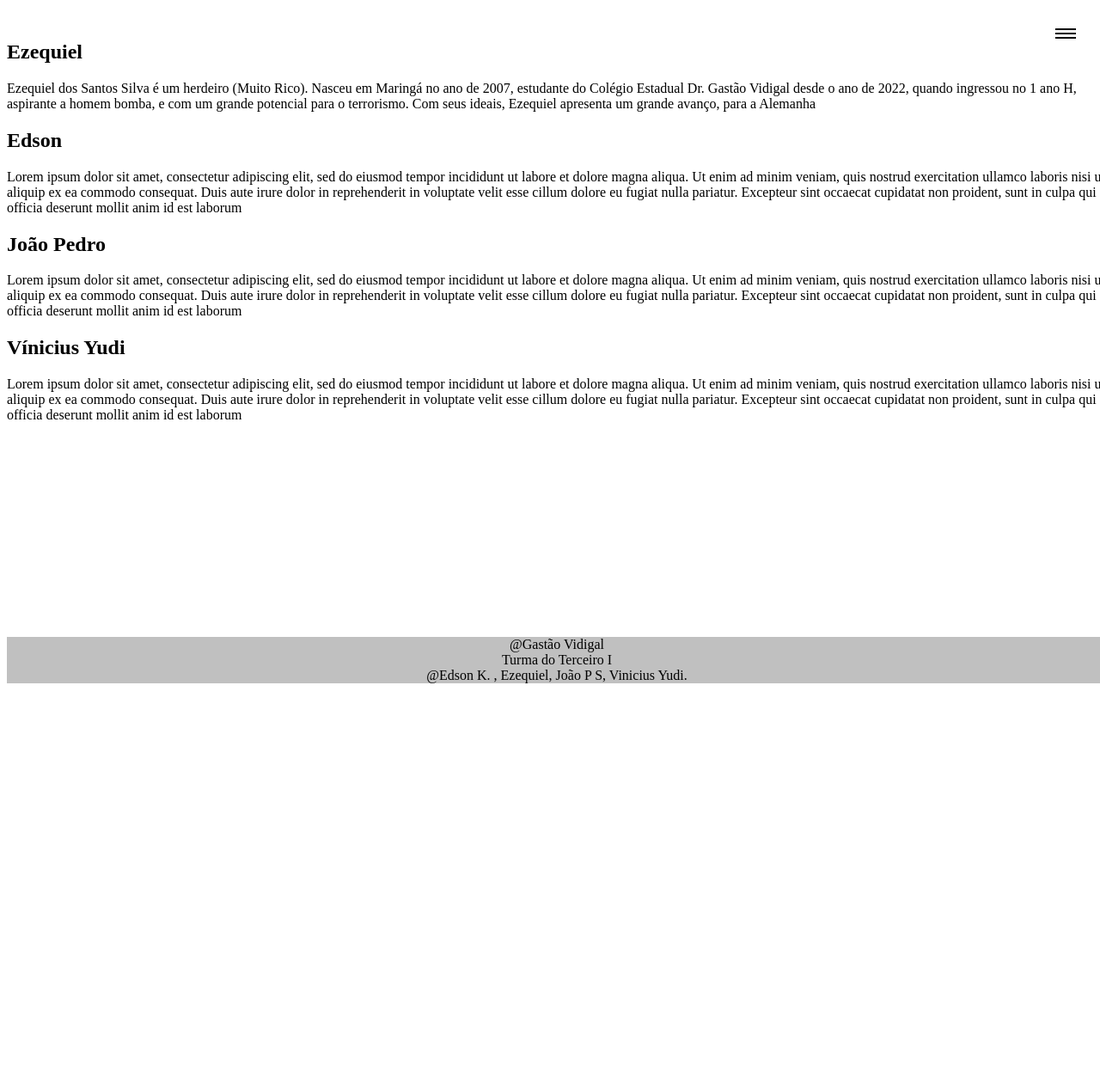
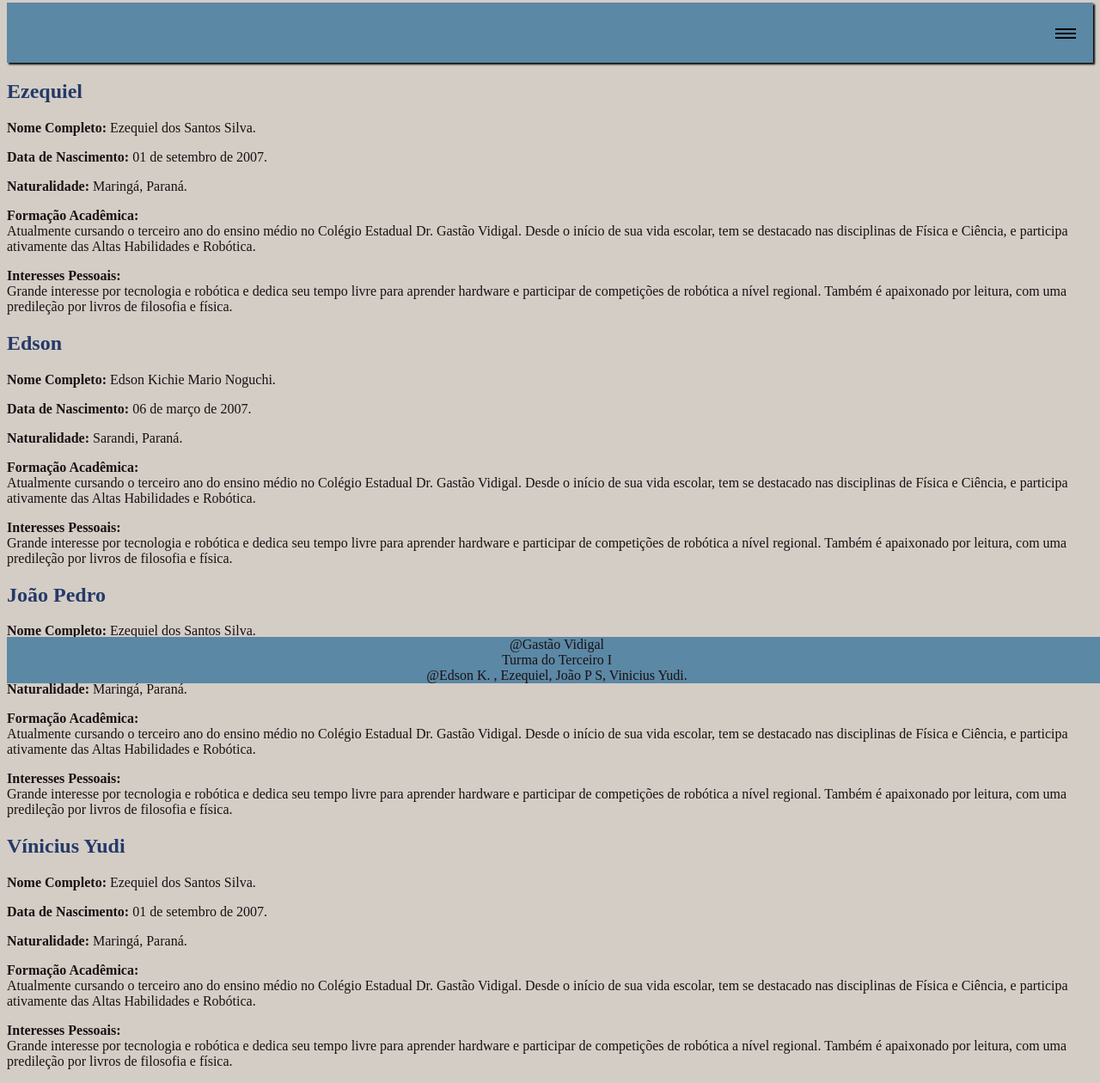
Before and after one commit to joaosilva2007/pintocoptero165, a plain HTML site: page index.html in a window 1280 px wide. Shown: the part 5-1265 px from the top of the page at 86% size. Before the commit the page ends 800 px from the top, so only its background shows below. Drawn offline with Linux system fonts and the light colour scheme.

Commit message:
Add files via upload

```diff
--- a/estilos/estilo.css
+++ b/estilos/estilo.css
@@ -1,48 +1,69 @@
+* {
+    color: #191013;
+}
 
-.definicao{
+body {
+    background-color: #d4cdc5;
+}
+
+h1 {
+    color: #243a69;
+}
+
+.definicao {
     display: block;
     width: 100vw;
     grid-area: def;
 }
-.img-definicao{
+
+.img-definicao {
     display: none;
 }
-.info{
+
+.info {
     width: 100vw;
 }
-*  margin: 0;
-.menu{
+
+.menu {
     width: 100%;
     position: sticky;
-    background-color: rgb(192, 192, 192);
-    box-shadow: 2px 2px 2px black ;
+    background-color: #5b88a5;
+    box-shadow: 2px 2px 2px black;
     top: 0;
     font-size: 48px;
 }
+
 .nav {
     width: 100%;
     height: 100%;
     position: fixed;
-    background-color: rgb(84, 84, 204);
+    background-color: #5b88a5;
     overflow: hidden;
+    font-size: 30px;
 }
+
 .nav a {
     display: block;
     padding: 30px;
     color: rgb(209, 240, 255);
+    color: black;
 }
+
 .nav a:hover {
-    background-color: rgb(73, 194, 255);
+    background-color: rgb(126, 202, 240);
 }
+
 .nav {
     max-height: 0;
     transition: max-height .1s ease-out;
 }
+
 .hamburger {
     cursor: pointer;
     float: right;
     padding: 35px 20px;
 }
+
 .hamb-line {
     background-color: rgb(0, 0, 0);
     display: block;
@@ -50,8 +71,9 @@
     position: relative;
     width: 24px;
 }
+
 .hamb-line::before,
-.hamb-line::after{
+.hamb-line::after {
     background-color: rgb(0, 0, 0);
     content: '';
     display: block;
@@ -60,34 +82,41 @@
     transition: all .2s ease-out;
     width: 100%;
 }
-.hamb-line::before{
+
+.hamb-line::before {
     top: 5px;
 }
-.hamb-line::after{
+
+.hamb-line::after {
     top: -5px;
 }
+
 .side-menu {
     display: none;
 }
-.side-menu:checked ~ nav{
+
+.side-menu:checked~nav {
     max-height: 100%;
 }
-.side-menu:checked ~ .hamburger .hamb-line{
+
+.side-menu:checked~.hamburger .hamb-line {
     background: transparent;
 }
-.side-menu:checked ~ .hamburger .hamb-line::before{
+
+.side-menu:checked~.hamburger .hamb-line::before {
     transform: rotate(-45deg);
     top: 0;
 }
-.side-menu:checked ~ .hamburger .hamb-line::after{
+
+.side-menu:checked~.hamburger .hamb-line::after {
     transform: rotate(+45deg);
     top: 0;
 }
-.rodape{
-    color: black;
+
+.rodape {
     position: fixed;
     bottom: 0;
     width: 100%;
-    background-color: rgb(192, 192, 192);
+    background-color: #5b88a5;
     text-align: center;
 }
--- a/index.html
+++ b/index.html
@@ -1,10 +1,12 @@
 <!DOCTYPE html>
 <html lang="en" dir="ltr">
+
 <head>
   <meta charset="utf-8">
   <title></title>
   <link rel="stylesheet" href="./estilos/estilo.css">
 </head>
+
 <body>
   <header class="menu">
     ㅤㅤㅤㅤ
@@ -31,9 +33,17 @@
       </div>
       <div class="info">
         <h1>Ezequiel</h1>
-        <p> Ezequiel dos Santos Silva é um herdeiro (Muito Rico). Nasceu em Maringá no ano de 2007, estudante do Colégio Estadual Dr. Gastão Vidigal desde o ano de 2022, quando ingressou no 1 ano H,
-        aspirante a homem bomba, e com um grande potencial para o terrorismo. Com seus ideais, Ezequiel apresenta um grande avanço, para a Alemanha
-       </p>
+        <p><b>Nome Completo:</b> Ezequiel dos Santos Silva.</p>
+        <p><b>Data de Nascimento:</b> 01 de setembro de 2007.</p>
+        <p><b>Naturalidade:</b> Maringá, Paraná.</p>
+        <p><b>Formação Acadêmica:</b><br>Atualmente cursando o terceiro ano do ensino
+          médio no Colégio Estadual Dr. Gastão Vidigal. Desde o início de sua vida
+          escolar, tem se destacado nas disciplinas de Física e Ciência, e participa
+          ativamente das Altas Habilidades e Robótica.</p>
+        <p><b>Interesses Pessoais:</b><br>Grande interesse por tecnologia e robótica e
+          dedica seu tempo livre para aprender hardware e participar de competições de
+          robótica a nível regional. Também é apaixonado por leitura, com uma predileção
+          por livros de filosofia e física.</p>
       </div>
 
       <div class="definicao">
@@ -41,8 +51,17 @@
         </div>
         <div class="info">
           <h1>Edson</h1>
-          <p>Lorem ipsum dolor sit amet, consectetur adipiscing elit, sed do eiusmod tempor incididunt ut labore et dolore magna aliqua. Ut enim ad minim veniam, quis nostrud exercitation ullamco laboris nisi ut aliquip ex ea commodo consequat. Duis aute irure dolor in reprehenderit in
-            voluptate velit esse cillum dolore eu fugiat nulla pariatur. Excepteur sint occaecat cupidatat non proident, sunt in culpa qui officia deserunt mollit anim id est laborum</p>
+          <p><b>Nome Completo:</b> Edson Kichie Mario Noguchi.</p>
+          <p><b>Data de Nascimento:</b> 06 de março de 2007.</p>
+          <p><b>Naturalidade:</b> Sarandi, Paraná.</p>
+          <p><b>Formação Acadêmica:</b><br>Atualmente cursando o terceiro ano do ensino
+            médio no Colégio Estadual Dr. Gastão Vidigal. Desde o início de sua vida
+            escolar, tem se destacado nas disciplinas de Física e Ciência, e participa
+            ativamente das Altas Habilidades e Robótica.</p>
+          <p><b>Interesses Pessoais:</b><br>Grande interesse por tecnologia e robótica e
+            dedica seu tempo livre para aprender hardware e participar de competições de
+            robótica a nível regional. Também é apaixonado por leitura, com uma predileção
+            por livros de filosofia e física.</p>
         </div>
       </div>
 
@@ -51,8 +70,17 @@
         </div>
         <div class="info">
           <h1>João Pedro</h1>
-            <p>Lorem ipsum dolor sit amet, consectetur adipiscing elit, sed do eiusmod tempor incididunt ut labore et dolore magna aliqua. Ut enim ad minim veniam, quis nostrud exercitation ullamco laboris nisi ut aliquip ex ea commodo consequat. Duis aute irure dolor in reprehenderit in
-               voluptate velit esse cillum dolore eu fugiat nulla pariatur. Excepteur sint occaecat cupidatat non proident, sunt in culpa qui officia deserunt mollit anim id est laborum</p>
+          <p><b>Nome Completo:</b> Ezequiel dos Santos Silva.</p>
+          <p><b>Data de Nascimento:</b> 01 de setembro de 2007.</p>
+          <p><b>Naturalidade:</b> Maringá, Paraná.</p>
+          <p><b>Formação Acadêmica:</b><br>Atualmente cursando o terceiro ano do ensino
+            médio no Colégio Estadual Dr. Gastão Vidigal. Desde o início de sua vida
+            escolar, tem se destacado nas disciplinas de Física e Ciência, e participa
+            ativamente das Altas Habilidades e Robótica.</p>
+          <p><b>Interesses Pessoais:</b><br>Grande interesse por tecnologia e robótica e
+            dedica seu tempo livre para aprender hardware e participar de competições de
+            robótica a nível regional. Também é apaixonado por leitura, com uma predileção
+            por livros de filosofia e física.</p>
         </div>
       </div>
 
@@ -61,8 +89,17 @@
         </div>
         <div class="info">
           <h1>Vínicius Yudi</h1>
-              <p>Lorem ipsum dolor sit amet, consectetur adipiscing elit, sed do eiusmod tempor incididunt ut labore et dolore magna aliqua. Ut enim ad minim veniam, quis nostrud exercitation ullamco laboris nisi ut aliquip ex ea commodo consequat. Duis aute irure dolor in reprehenderit in
-                voluptate velit esse cillum dolore eu fugiat nulla pariatur. Excepteur sint occaecat cupidatat non proident, sunt in culpa qui officia deserunt mollit anim id est laborum</p>
+          <p><b>Nome Completo:</b> Ezequiel dos Santos Silva.</p>
+          <p><b>Data de Nascimento:</b> 01 de setembro de 2007.</p>
+          <p><b>Naturalidade:</b> Maringá, Paraná.</p>
+          <p><b>Formação Acadêmica:</b><br>Atualmente cursando o terceiro ano do ensino
+            médio no Colégio Estadual Dr. Gastão Vidigal. Desde o início de sua vida
+            escolar, tem se destacado nas disciplinas de Física e Ciência, e participa
+            ativamente das Altas Habilidades e Robótica.</p>
+          <p><b>Interesses Pessoais:</b><br>Grande interesse por tecnologia e robótica e
+            dedica seu tempo livre para aprender hardware e participar de competições de
+            robótica a nível regional. Também é apaixonado por leitura, com uma predileção
+            por livros de filosofia e física.</p>
         </div>
       </div>
 
@@ -75,4 +112,5 @@
   </footer>
 
 </body>
+
 </html>
```
Also changed, not shown: scripts/script.js (+36 -0 lines). Lines whose indentation alone changed are shown as unchanged.
